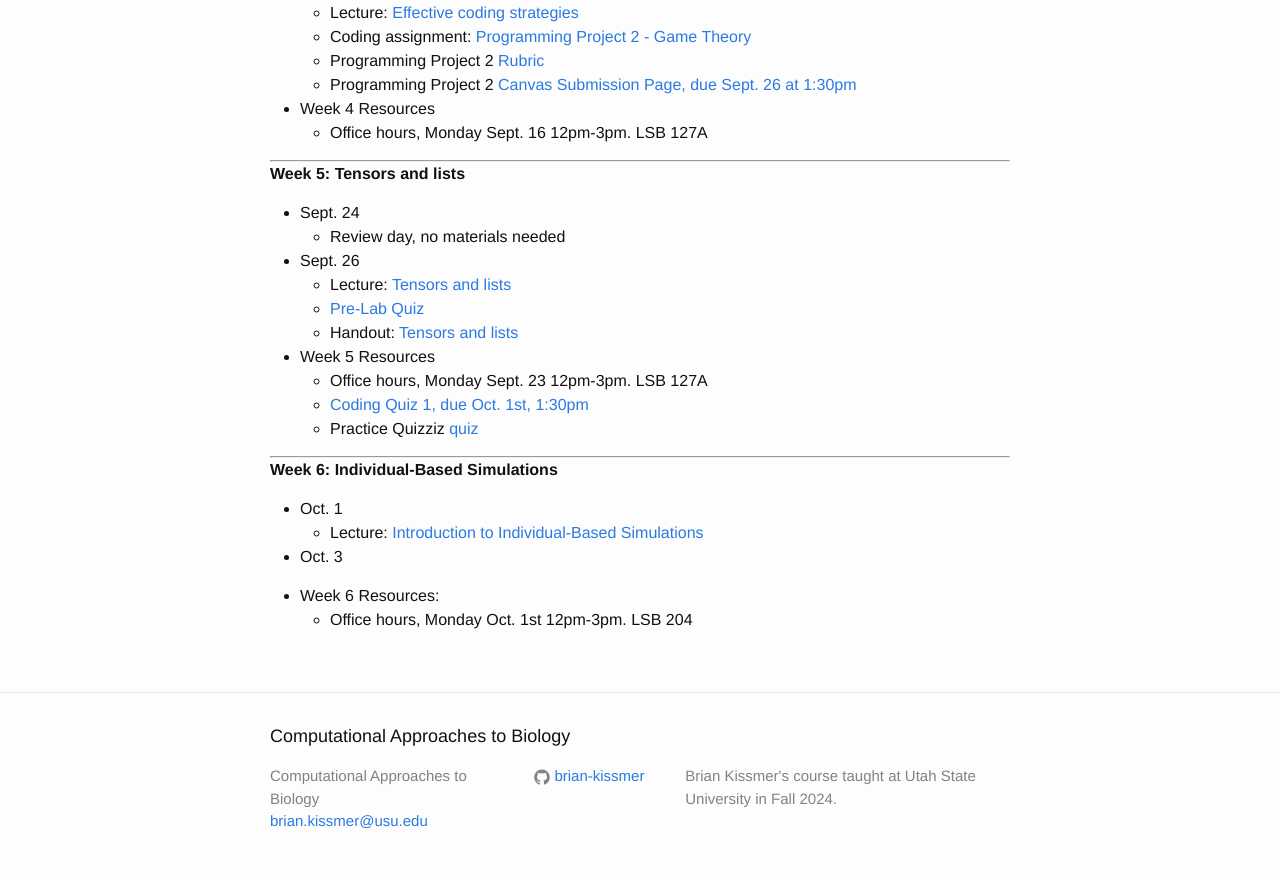
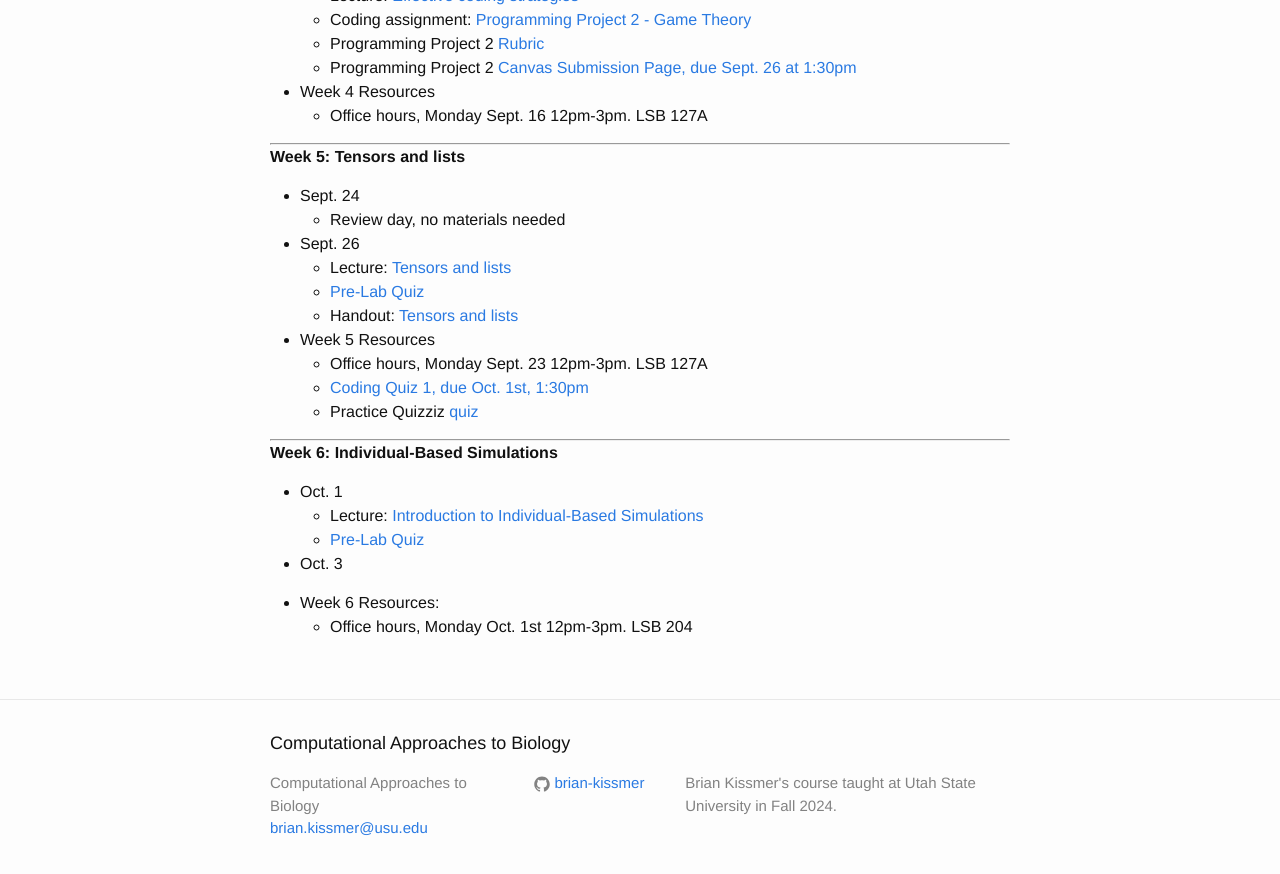
Before and after one commit to brian-kissmer/brian-kissmer.github.io, a Jekyll site: the page built from Schedule.md, in a window 1280 px wide and 900 px high, scrolled down 1351 px. Shown: the top 874 px of the window. Built offline with Jekyll 4.4.1, drawn with Linux system fonts in a browser that asks for light colours.

Commit message:
Update Schedule.md

```diff
--- a/Schedule.md
+++ b/Schedule.md
@@ -18,8 +18,6 @@
     * Handout:  [Intro to R, operators, variable assignment, and vectors]({{ site.baseurl }}/worksheets/Introduction_to_R.html)
     * Lab: [Initial R exercises](Add_quizizz_link_before_class)
     * Laptop poll: [Click here](https://strawpoll.com/e7ZJaaklKg3)
-
-***
 
 * Week 1 resources
   * Quizizz link: [Now you can replay it whenever you'd like!](https://quizizz.com/join?gc=75478828)
@@ -92,6 +90,7 @@
 **Week 6: Individual-Based Simulations**
 * Oct. 1
     * Lecture: [Introduction to Individual-Based Simulations]({{ site.baseurl }}/slides/Oct 1 slides.pdf)
+    * [Pre-Lab Quiz](https://usu.instructure.com/courses/762928/quizzes/1277497)
 
 * Oct. 3
 
```
